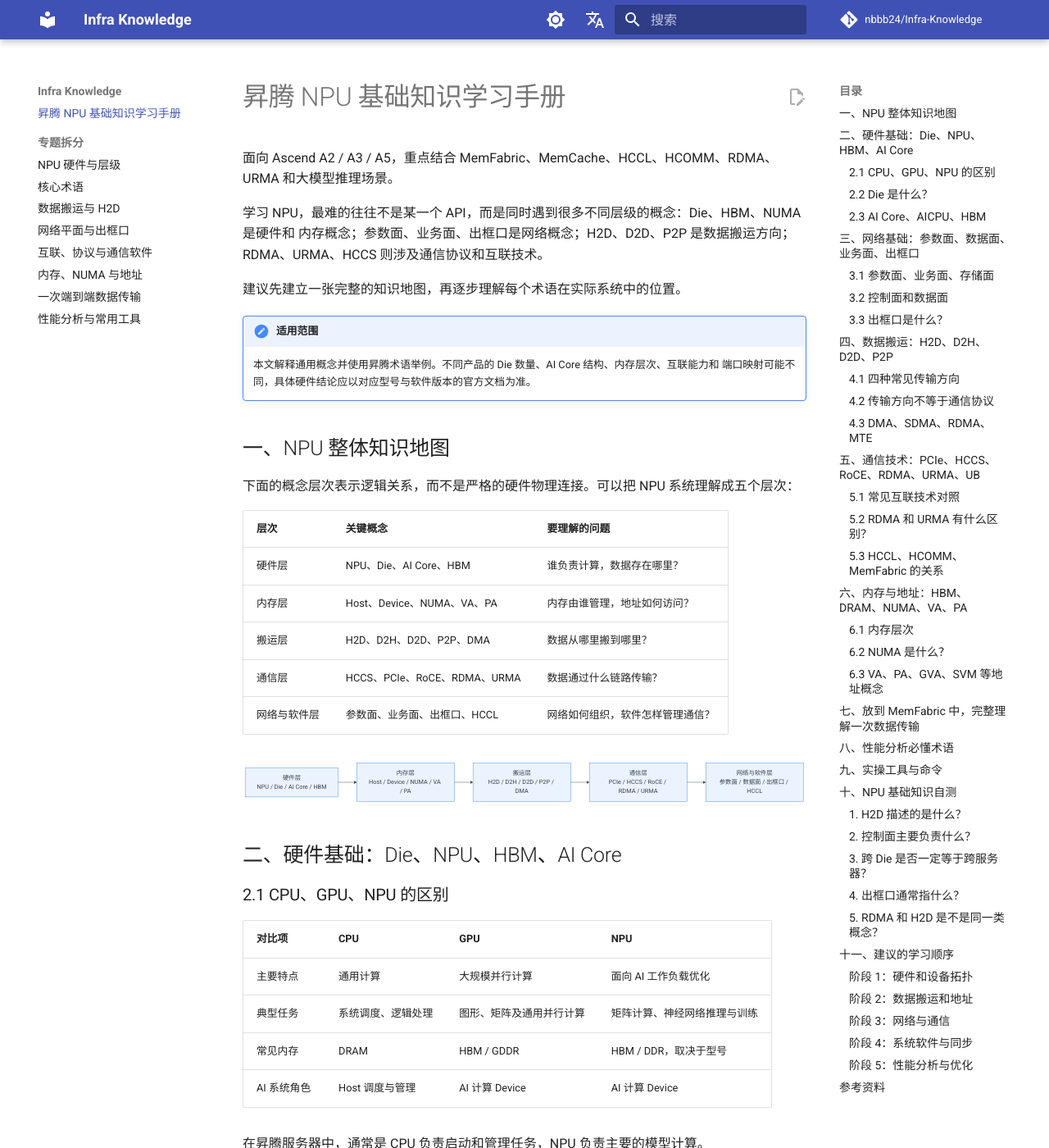
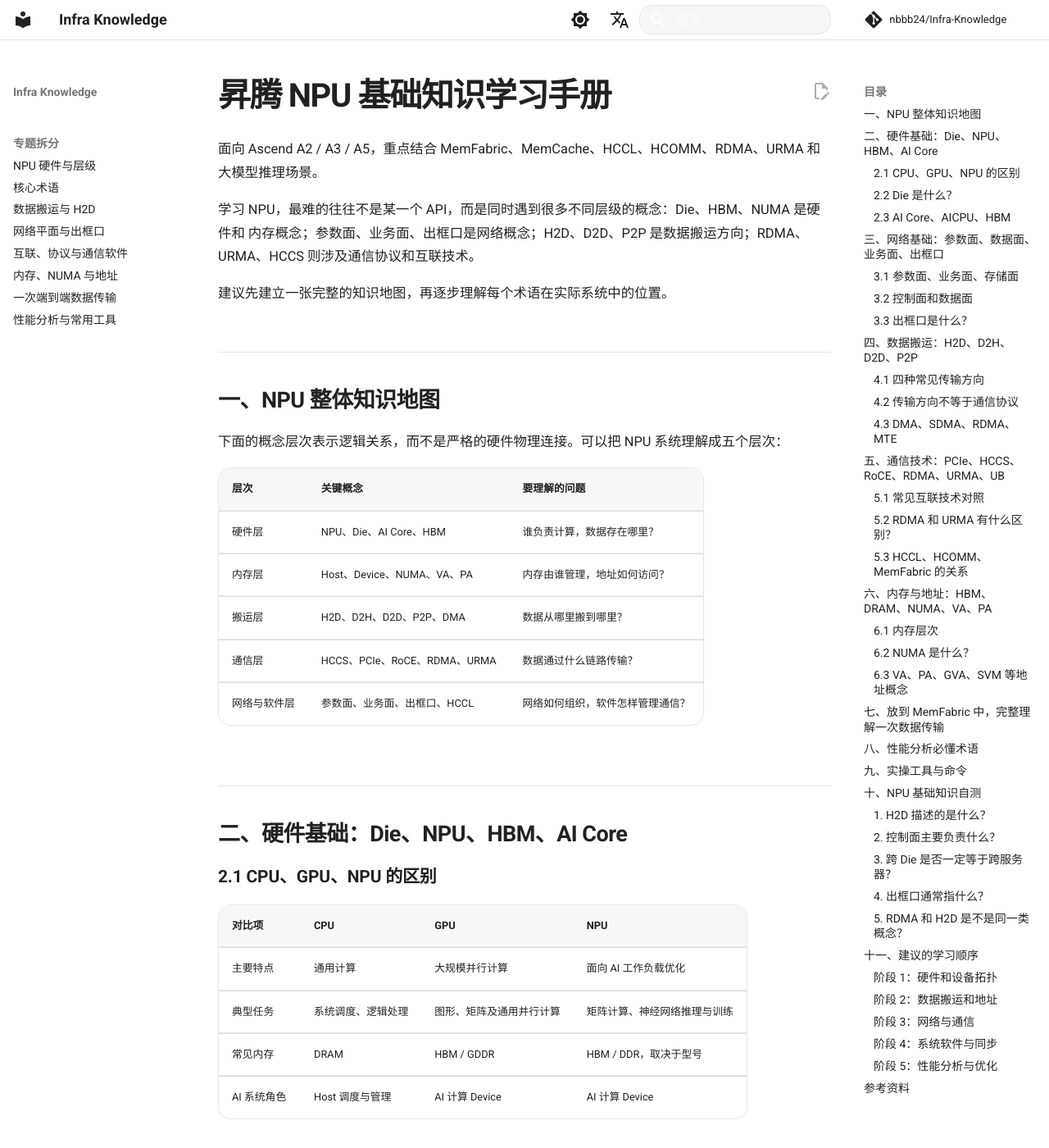
Before and after one commit to nbbb24/Infra-Knowledge, an MkDocs documentation site: the page built from docs/zh/index.md, in a window 1280 px wide and 1400 px high. Shown: the whole window at 82% size. Built offline with MkDocs 1.6.1 and Material for MkDocs 9.7.7, drawn with Linux system fonts in a browser that asks for light colours; comment, search, counter and statistics services are not loaded; some of the changed text lies outside the part shown.

Commit message:
docs: match NPU guide reference layout

````diff
--- /dev/null
+++ b/docs/zh/assets/stylesheets/extra.css
@@ -0,0 +1,254 @@
+:root {
+    --md-primary-fg-color: #ffffff;
+    --md-primary-fg-color--light: #ffffff;
+    --md-primary-fg-color--dark: #f7f7f8;
+    --ik-border: #e5e7eb;
+    --ik-muted: #6b7280;
+    --ik-surface: #f7f7f8;
+}
+
+[data-md-color-scheme="slate"] {
+    --md-primary-fg-color: #1f1f1f;
+    --md-primary-fg-color--light: #262626;
+    --md-primary-fg-color--dark: #171717;
+    --ik-border: #424242;
+    --ik-muted: #a3a3a3;
+    --ik-surface: #2f2f2f;
+}
+
+.md-header {
+    border-bottom: 1px solid var(--ik-border);
+    box-shadow: none;
+    color: var(--md-default-fg-color);
+}
+
+.md-header__button.md-logo,
+.md-header__title,
+.md-header__button {
+    color: var(--md-default-fg-color);
+}
+
+.md-search__form {
+    background: var(--ik-surface);
+    border: 1px solid var(--ik-border);
+    border-radius: 0.75rem;
+}
+
+.md-grid {
+    max-width: 90rem;
+}
+
+.md-sidebar--secondary {
+    display: none;
+}
+
+.md-content__inner {
+    margin-inline: auto;
+    max-width: 50rem;
+    padding-bottom: 5rem;
+}
+
+.md-content__inner::before {
+    display: none;
+}
+
+.md-typeset {
+    font-size: 0.82rem;
+    line-height: 1.75;
+}
+
+.md-typeset h1 {
+    color: var(--md-default-fg-color);
+    font-size: 2rem;
+    font-weight: 750;
+    letter-spacing: -0.035em;
+    margin-bottom: 1.25rem;
+}
+
+.md-typeset h2 {
+    border-top: 1px solid var(--ik-border);
+    color: var(--md-default-fg-color);
+    font-size: 1.35rem;
+    font-weight: 720;
+    letter-spacing: -0.02em;
+    margin-top: 2.8rem;
+    padding-top: 2rem;
+}
+
+.md-typeset h3 {
+    color: var(--md-default-fg-color);
+    font-size: 1.05rem;
+    font-weight: 700;
+    margin-top: 2rem;
+}
+
+.md-typeset table:not([class]) {
+    border: 1px solid var(--ik-border);
+    border-collapse: separate;
+    border-radius: 0.75rem;
+    border-spacing: 0;
+    box-shadow: none;
+    display: table;
+    overflow: hidden;
+    width: 100%;
+}
+
+.md-typeset table:not([class]) th {
+    background: var(--ik-surface);
+    color: var(--md-default-fg-color);
+    font-weight: 650;
+}
+
+.md-typeset table:not([class]) td,
+.md-typeset table:not([class]) th {
+    border-bottom: 1px solid var(--ik-border);
+    border-left: 0;
+    padding: 0.7rem 0.8rem;
+}
+
+.md-typeset table:not([class]) tr:last-child td {
+    border-bottom: 0;
+}
+
+.md-typeset pre > code {
+    border-radius: 0.9rem;
+}
+
+.diagram-pair,
+.concept-grid,
+.stack-split {
+    display: grid;
+    gap: 0.75rem;
+    grid-template-columns: repeat(2, minmax(0, 1fr));
+}
+
+.diagram-card {
+    border: 1px solid var(--ik-border);
+    border-radius: 0.75rem;
+    margin: 0;
+    padding: 0.75rem;
+}
+
+.diagram-card img {
+    display: block;
+    height: auto;
+    width: 100%;
+}
+
+.diagram-card figcaption {
+    font-size: 0.8rem;
+    font-weight: 650;
+    margin-top: 0.25rem;
+    text-align: center;
+}
+
+.diagram-caption {
+    color: var(--ik-muted);
+    font-size: 0.74rem;
+    margin-top: 0.5rem;
+}
+
+.concept-card,
+.stack-card {
+    background: var(--ik-surface);
+    border-radius: 0.75rem;
+    padding: 0.85rem;
+}
+
+.concept-card p {
+    margin: 0.4rem 0;
+}
+
+.concept-card small,
+.stack-card small {
+    color: var(--ik-muted);
+    display: block;
+}
+
+.concept-title {
+    align-items: center;
+    display: flex;
+    gap: 0.5rem;
+}
+
+.sliders-icon {
+    background: linear-gradient(
+        to bottom,
+        transparent 18%,
+        currentColor 18%,
+        currentColor 28%,
+        transparent 28%,
+        transparent 68%,
+        currentColor 68%,
+        currentColor 78%,
+        transparent 78%
+    );
+    display: inline-block;
+    height: 1rem;
+    position: relative;
+    width: 1rem;
+}
+
+.sliders-icon::before,
+.sliders-icon::after {
+    background: var(--ik-surface);
+    border: 2px solid currentColor;
+    border-radius: 50%;
+    content: "";
+    height: 0.32rem;
+    position: absolute;
+    width: 0.32rem;
+}
+
+.sliders-icon::before {
+    left: 0.58rem;
+    top: 0.08rem;
+}
+
+.sliders-icon::after {
+    left: 0.18rem;
+    top: 0.58rem;
+}
+
+.transfer-icon {
+    font-size: 1.15rem;
+    line-height: 1;
+}
+
+.software-stack {
+    border: 1px solid var(--ik-border);
+    border-radius: 0.75rem;
+    padding: 0.85rem;
+}
+
+.stack-card {
+    text-align: center;
+}
+
+.stack-blue {
+    background: rgb(59 130 246 / 10%);
+}
+
+.stack-teal {
+    background: rgb(20 184 166 / 10%);
+}
+
+.stack-arrow {
+    color: var(--ik-muted);
+    font-size: 1.1rem;
+    line-height: 1.2;
+    padding: 0.15rem 0;
+    text-align: center;
+}
+
+@media screen and (max-width: 44.984375em) {
+    .diagram-pair,
+    .concept-grid,
+    .stack-split {
+        grid-template-columns: 1fr;
+    }
+
+    .md-content__inner {
+        max-width: none;
+    }
+}
--- a/docs/zh/index.md
+++ b/docs/zh/index.md
@@ -7,11 +7,6 @@
 则涉及通信协议和互联技术。
 
 建议先建立一张完整的知识地图，再逐步理解每个术语在实际系统中的位置。
-
-!!! note "适用范围"
-
-    本文解释通用概念并使用昇腾术语举例。不同产品的 Die 数量、AI Core 结构、内存层次、互联能力和
-    端口映射可能不同，具体硬件结论应以对应型号与软件版本的官方文档为准。
 
 ## 一、NPU 整体知识地图
 
@@ -24,16 +19,6 @@
 | 搬运层 | H2D、D2H、D2D、P2P、DMA | 数据从哪里搬到哪里？ |
 | 通信层 | HCCS、PCIe、RoCE、RDMA、URMA | 数据通过什么链路传输？ |
 | 网络与软件层 | 参数面、业务面、出框口、HCCL | 网络如何组织，软件怎样管理通信？ |
-
-```mermaid
-flowchart LR
-    A[硬件层<br/>NPU / Die / AI Core / HBM]
-    B[内存层<br/>Host / Device / NUMA / VA / PA]
-    C[搬运层<br/>H2D / D2H / D2D / P2P / DMA]
-    D[通信层<br/>PCIe / HCCS / RoCE / RDMA / URMA]
-    E[网络与软件层<br/>参数面 / 数据面 / 出框口 / HCCL]
-    A --> B --> C --> D --> E
-```
 
 ## 二、硬件基础：Die、NPU、HBM、AI Core
 
@@ -58,19 +43,17 @@ flowchart LR
 - **Chip / Package**：封装后的芯片产品，可能包含一个或多个 Die。
 - **NPU Device**：软件层面识别和管理的计算设备，不一定与 Die 一一对应。
 
-```mermaid
-flowchart TB
-    subgraph P1[单 Die 封装示意]
-        D1[Die 0]
-    end
-    subgraph P2[多 Die 封装示意]
-        D20[Die 0]
-        D21[Die 1]
-        D20 <-->|封装内互联| D21
-    end
-```
-
-上图是通用封装示意，不代表某一款昇腾产品的实际 Die 数量或布局。
+<div class="diagram-pair">
+  <figure class="diagram-card">
+    <img src="assets/diagrams/single-die.svg" alt="单 Die 封装示意">
+    <figcaption>单 Die 示意</figcaption>
+  </figure>
+  <figure class="diagram-card">
+    <img src="assets/diagrams/multi-die.svg" alt="多 Die 封装示意">
+    <figcaption>多 Die 示意</figcaption>
+  </figure>
+</div>
+<p class="diagram-caption">通用封装示意，不代表某一款昇腾产品的实际 Die 数量或布局。</p>
 
 为什么需要关注 Die？因为数据传输可能涉及：
 
@@ -81,9 +64,8 @@ flowchart TB
 
 这些路径可能经过不同的硬件互联、地址映射和通信引擎，性能也可能不同。
 
-!!! warning "不要混淆物理边界"
-
-    跨 Die 不等于跨卡，跨 Device 也不一定等于跨物理封装。分析 A5 等设备时，需要结合实际拓扑判断。
+**注意：跨 Die 不等于跨卡，跨 Device 也不一定等于跨物理封装。** 分析 A5 等设备时，需要结合
+实际拓扑判断。
 
 ### 2.3 AI Core、AICPU、HBM
 
@@ -121,17 +103,24 @@ flowchart TB
 
 这与上一节的“参数面”不是一个维度。
 
-```mermaid
-flowchart LR
-    CP[控制面 Control Plane<br/>决定如何通信]
-    DP[数据面 Data Plane<br/>执行实际通信]
-    CP -->|发现、建链、注册和准备资源| DP
-    DP -->|读、写、复制、同步和完成| DONE[业务数据可用]
-```
-
-**控制面 (Control Plane)** 决定如何通信，负责资源初始化、拓扑发现、连接建立和资源管理。
-
-**数据面 (Data Plane)** 执行实际通信，负责数据读取、写入、复制、同步及通信操作。
+<div class="concept-grid">
+  <div class="concept-card">
+    <div class="concept-title">
+      <span class="sliders-icon" aria-hidden="true"></span>
+      <strong>控制面 Control Plane</strong>
+    </div>
+    <p>决定如何通信。</p>
+    <small>资源初始化、拓扑发现、连接建立、资源管理。</small>
+  </div>
+  <div class="concept-card">
+    <div class="concept-title">
+      <span class="transfer-icon" aria-hidden="true">⇄</span>
+      <strong>数据面 Data Plane</strong>
+    </div>
+    <p>执行实际通信。</p>
+    <small>数据读取、写入、复制、同步及通信操作。</small>
+  </div>
+</div>
 
 以 MemFabric 为例：
 
@@ -275,22 +264,33 @@ RDMA 更像是一类远程直接内存访问技术的统称。URMA 则是 UB 体
 
 ### 5.3 HCCL、HCOMM、MemFabric 的关系
 
-```mermaid
-flowchart TB
-    APP[vLLM / SGLang<br/>模型推理与业务调度]
-    HCCL[HCCL<br/>集合通信]
-    MF[MemFabric<br/>内存池化与数据搬运]
-    HCOMM[HCOMM / 其他通信后端<br/>通信接口与底层资源管理]
-    LINK[PCIe / HCCS / RoCE / UB 等互联能力]
-
-    APP --> HCCL
-    APP --> MF
-    HCCL --> HCOMM
-    MF --> HCOMM
-    HCOMM --> LINK
-```
-
-这是简化的软件关系图。HCCL 与 MemFabric 并非严格上下级关系，具体依赖随通信后端实现而变化。
+<div class="software-stack">
+  <div class="stack-card">
+    <strong>vLLM / SGLang</strong>
+    <small>模型推理与业务调度</small>
+  </div>
+  <div class="stack-arrow" aria-hidden="true">⇅</div>
+  <div class="stack-split">
+    <div class="stack-card stack-blue">
+      <strong>HCCL</strong>
+      <small>集合通信</small>
+    </div>
+    <div class="stack-card stack-teal">
+      <strong>MemFabric</strong>
+      <small>内存池化与数据搬运</small>
+    </div>
+  </div>
+  <div class="stack-arrow" aria-hidden="true">↓</div>
+  <div class="stack-card">
+    <strong>通信接口与底层资源管理</strong>
+    <small>HCOMM / 其他通信后端</small>
+  </div>
+  <div class="stack-arrow" aria-hidden="true">↓</div>
+  <div class="stack-card">
+    <strong>PCIe / HCCS / RoCE / UB 等互联能力</strong>
+  </div>
+</div>
+<p class="diagram-caption">简化的软件关系图，HCCL 与 MemFabric 并非严格上下级关系；具体依赖随后端实现而变化。</p>
 
 - **HCCL** 主要解决多设备通信算子问题，如 AllReduce、AllGather。
 - **HCOMM** 提供底层通信资源和通信操作能力。
@@ -368,24 +368,6 @@ KV Cache 传输的逻辑示意，实际硬件路径需要根据具体协议和
 | 2. 内存准备 | 分配、映射、注册源和目标内存 | HBM、VA、MR |
 | 3. 数据搬运 | 发起 Read/Write，执行实际传输 | 数据面、RDMA/URMA |
 | 4. 完成同步 | 等待完成状态，确认目标数据可用 | Notify、Completion |
-
-```mermaid
-sequenceDiagram
-    participant A as 服务器 A
-    participant AH as NPU A HBM
-    participant NET as 通信网络
-    participant BH as NPU B HBM
-    participant B as 服务器 B
-
-    A->>B: 交换 Endpoint 和能力
-    A->>AH: 注册源内存
-    B->>BH: 注册目标内存
-    B-->>A: 返回远端访问描述
-    AH->>NET: 发起 Read / Write
-    NET->>BH: 传输 KV Cache
-    BH-->>B: Completion
-    B-->>A: Notify / 完成确认
-```
 
 如果启用了 Host DRAM 作为中间缓冲，路径可能变成：
 
--- a/mkdocs.yml
+++ b/mkdocs.yml
@@ -23,14 +23,14 @@ theme:
   palette:
     - media: "(prefers-color-scheme: light)"
       scheme: default
-      primary: indigo
+      primary: custom
       accent: blue
       toggle:
         icon: material/brightness-7
         name: 切换到深色模式
     - media: "(prefers-color-scheme: dark)"
       scheme: slate
-      primary: indigo
+      primary: custom
       accent: blue
       toggle:
         icon: material/brightness-4
@@ -39,6 +39,9 @@ theme:
 plugins:
   - search:
       lang: zh
+
+extra_css:
+  - assets/stylesheets/extra.css
 
 markdown_extensions:
   - admonition
````
Also changed, not shown: docs/zh/assets/diagrams/multi-die.svg (added), docs/zh/assets/diagrams/single-die.svg (added).
